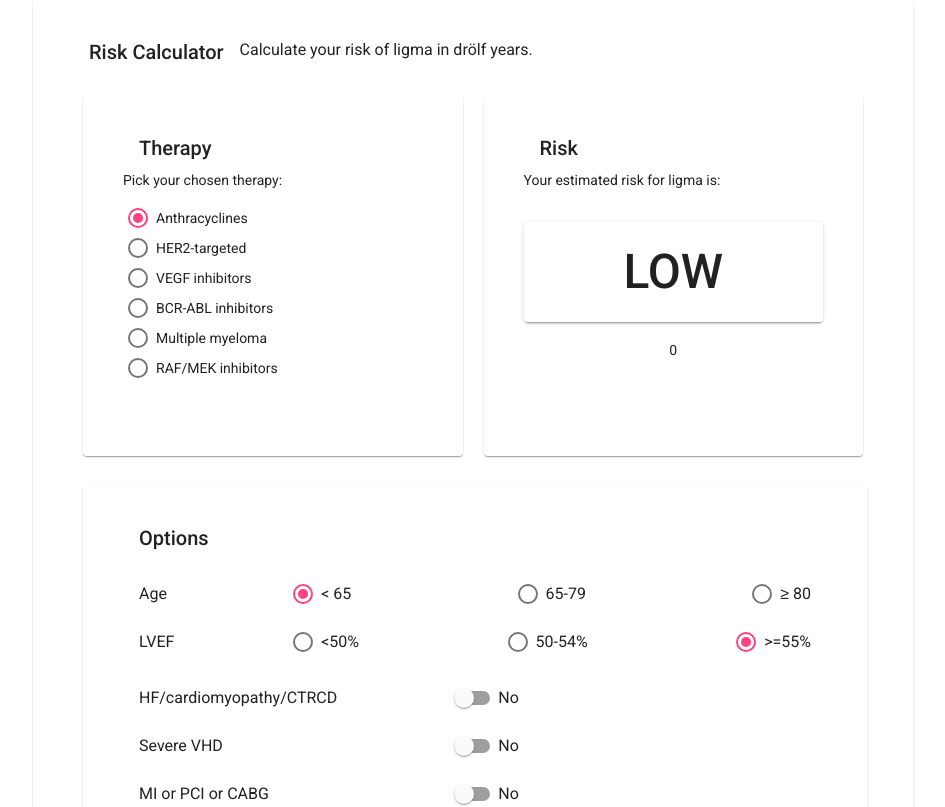
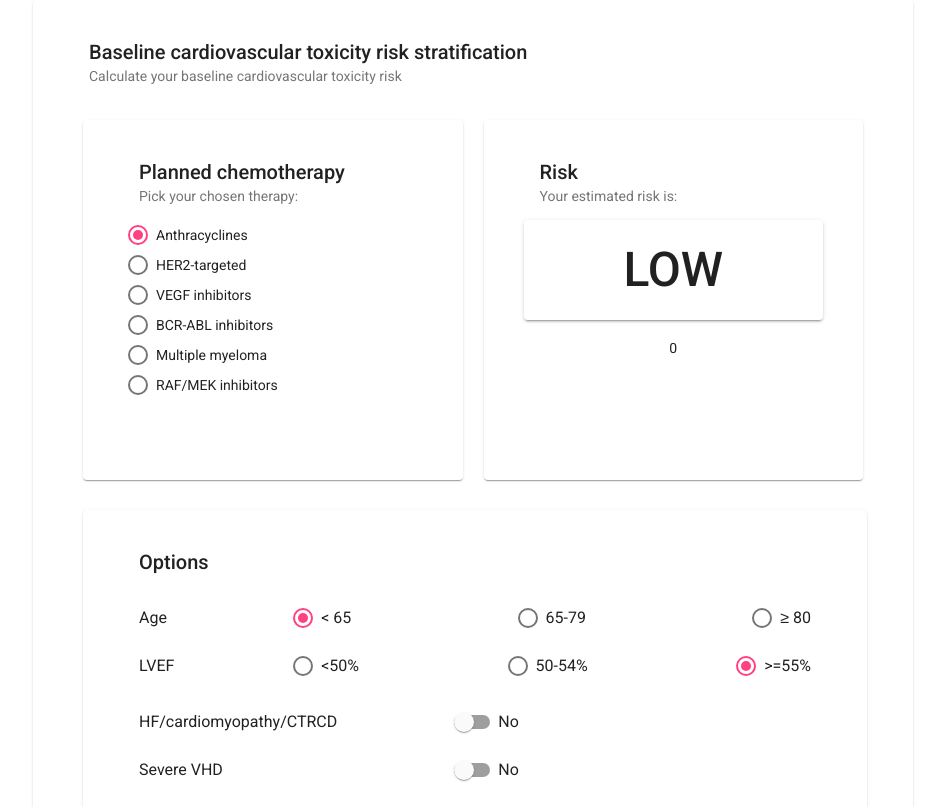
Before and after one commit to ninjafail/risk-calculator-web, an Angular app: page / in a window 1280 px wide. Shown: the top 807 px of the page, without its empty margins (167-1112 px from the left). Built offline with nearby package versions, Linux system fonts and the light colour scheme.

Commit message:
working page which is also nice looking

```diff
--- a/angular.json
+++ b/angular.json
@@ -96,6 +96,9 @@
             ],
             "scripts": []
           }
+        },
+        "deploy": {
+          "builder": "angular-cli-ghpages:deploy"
         }
       }
     }
--- a/package.json
+++ b/package.json
@@ -29,6 +29,7 @@
     "@angular/cli": "~14.2.2",
     "@angular/compiler-cli": "^14.2.0",
     "@types/jasmine": "~4.0.0",
+    "angular-cli-ghpages": "^1.0.3",
     "jasmine-core": "~4.3.0",
     "karma": "~6.4.0",
     "karma-chrome-launcher": "~3.1.0",
--- a/src/app/risk-calculator/risk-calculator.component.html
+++ b/src/app/risk-calculator/risk-calculator.component.html
@@ -3,7 +3,9 @@
     <mat-card-title>
       {{ title }}
     </mat-card-title>
-    {{ subtitle }}
+    <mat-card-subtitle>
+      {{ subtitle }}
+    </mat-card-subtitle>
   </mat-card-header>
 
   <mat-card-content>
@@ -14,13 +16,14 @@
         <mat-card class="therapy-container">
           <mat-card-header>
             <mat-card-title>
-              Therapy
+              Planned chemotherapy
             </mat-card-title>
+            <mat-card-subtitle>
+              Pick your chosen therapy:
+            </mat-card-subtitle>
           </mat-card-header>
           <mat-card-content>
-            <label id="example-radio-group-label">Pick your chosen therapy:</label>
             <mat-radio-group
-              aria-labelledby="example-radio-group-label"
               class="example-radio-group"
               [(ngModel)]="chosenTherapy">
               <mat-radio-button class="example-radio-button" *ngFor="let therapy of therapies" [value]="therapy">
@@ -37,10 +40,11 @@
             <mat-card-title>
               Risk
             </mat-card-title>
+            <mat-card-subtitle>
+              Your estimated risk is:
+            </mat-card-subtitle>
           </mat-card-header>
           <mat-card-content>
-            <p>Your estimated risk for ligma is:</p>
-
             <button *ngIf="FLAG" mat-raised-button [color]="resultColor">
               {{ resultName }}
             </button>
@@ -66,4 +70,7 @@
     </mat-card>
 
   </mat-card-content>
+  <mat-card-footer>
+    *based on 2022 ESC Guidelines on cardio-oncology (Lyon et al. 2022). Usage is at your own risk. No warranty or responsibility taken by the host or its head association.
+  </mat-card-footer>
 </mat-card>
--- a/src/app/risk-calculator/risk-calculator.component.ts
+++ b/src/app/risk-calculator/risk-calculator.component.ts
@@ -19,8 +19,8 @@ import {FormControl} from "@angular/forms";
   changeDetection: ChangeDetectionStrategy.Default,
 })
 export class RiskCalculatorComponent implements OnInit {
-  title: string = "Risk Calculator";
-  subtitle: string = "Calculate your risk of ligma in drölf years.";
+  title: string = "Baseline cardiovascular toxicity risk stratification";
+  subtitle: string = "Calculate your baseline cardiovascular toxicity risk";
 
   therapies: Therapy[] = THERAPIES_DATA;
   chosenTherapy: Therapy = this.therapies[0];
```
Also changed, not shown: src/app/risk-calculator/risk-calculator.component.css (line endings or trailing spaces), 1 other file (tests, documents, lock files or other folders).
